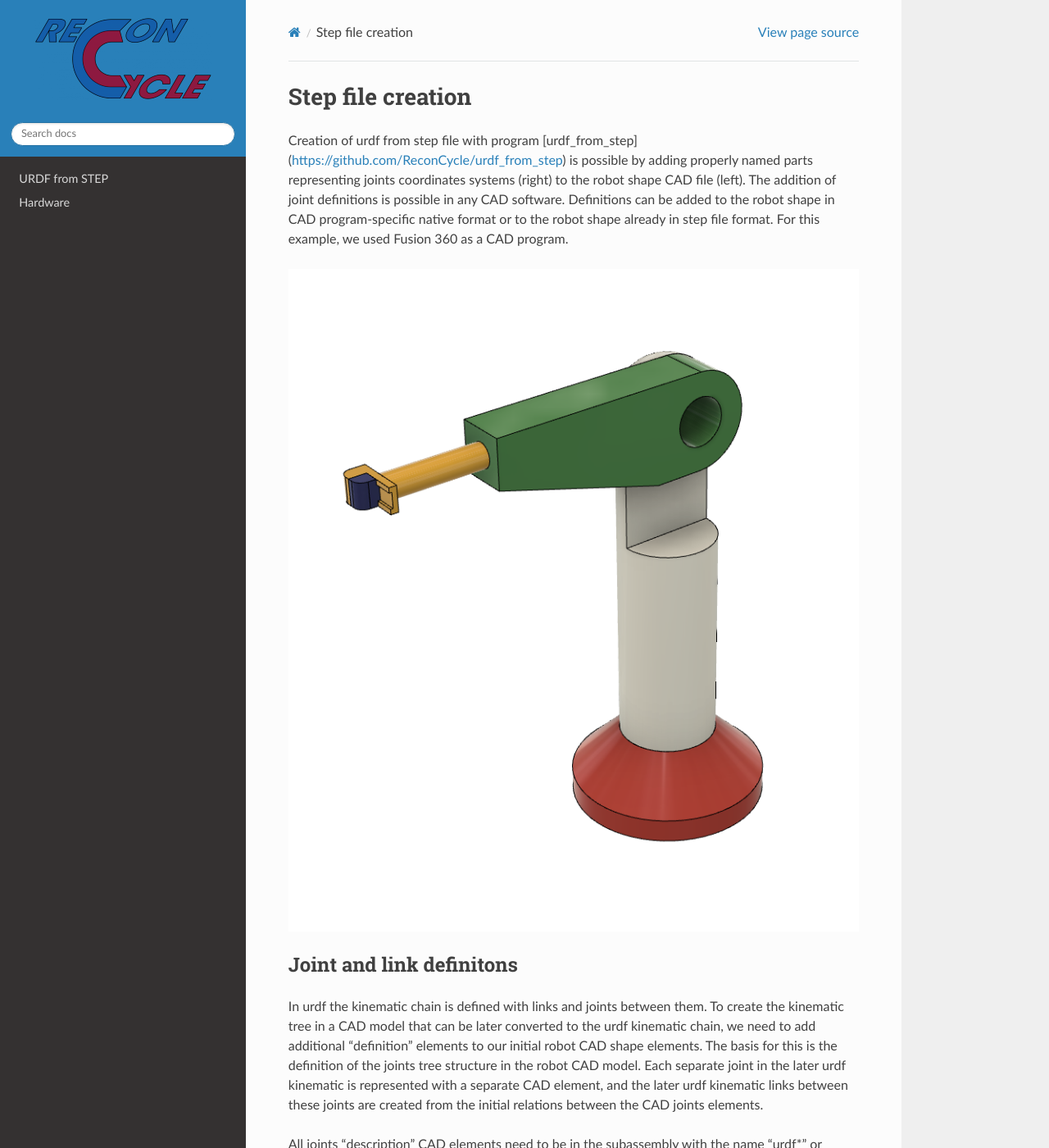
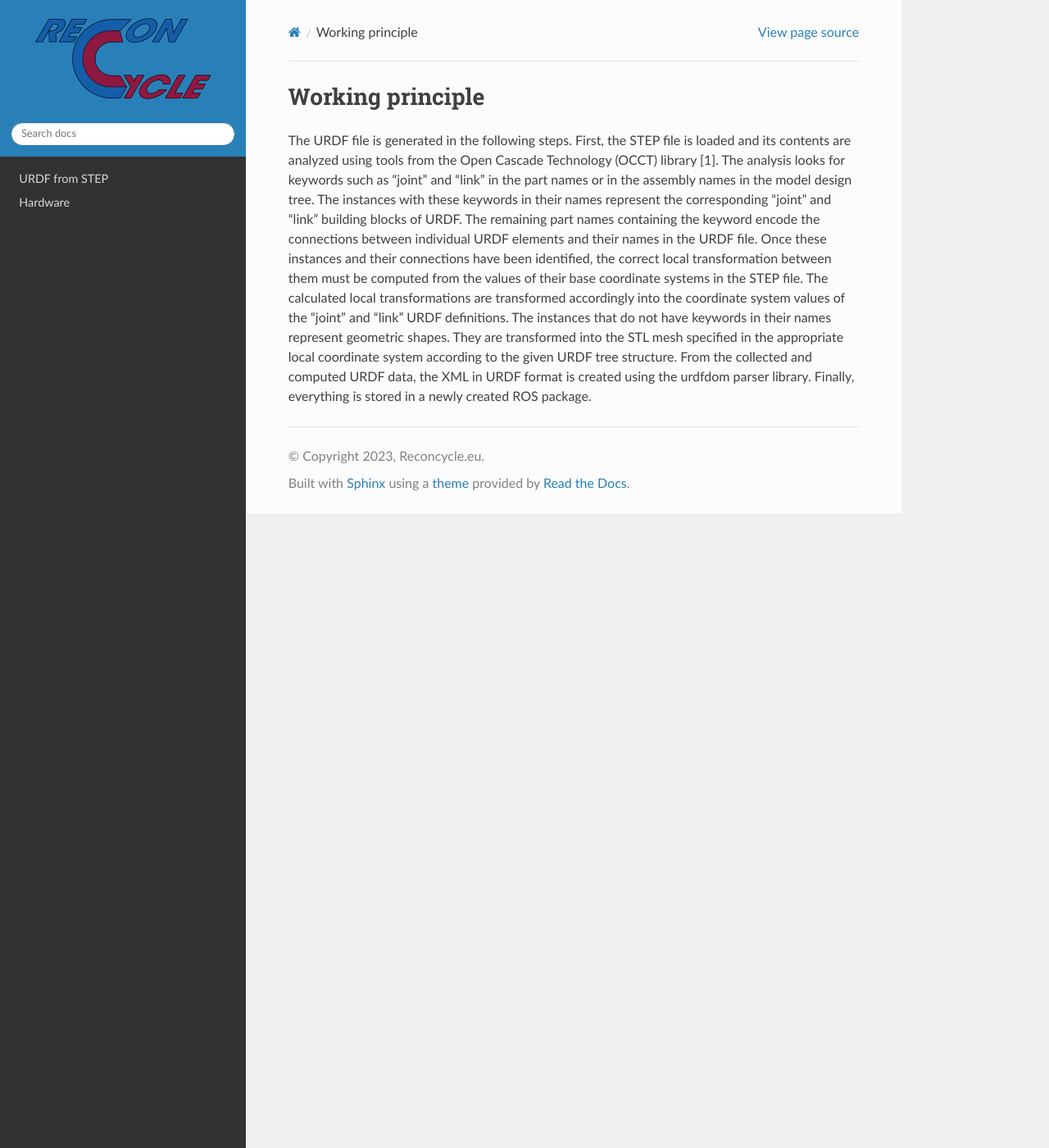
Before and after one commit to ReconCycle/reconcycle.github.io, a Sphinx documentation site: the page built from docs/source/urdf_converter/coverting_with_ros.rst, in a window 1280 px wide and 1400 px high. Shown: the whole window at 82% size. Built offline with Sphinx 7.4.7 and the Read the Docs theme 2.0.0, drawn with Linux system fonts in a browser that asks for light colours; pages that are not in the unit, such as notebooks, are missing from menus; some of the changed text lies outside the part shown.

Commit message:
strocture error

```diff
--- a/docs/source/urdf_converter/coverting_with_ros.rst
+++ b/docs/source/urdf_converter/coverting_with_ros.rst
@@ -1,63 +1,7 @@
-Step file creation
-=====
 
 
 
-Creation of urdf from step file with program [urdf_from_step](https://github.com/ReconCycle/urdf_from_step) is possible by adding properly named parts representing joints coordinates systems (right) to the robot shape CAD file (left). The addition of joint definitions is possible in any CAD software. Definitions can be added to the robot shape in CAD program-specific native format or to the robot shape already in step file format. For this example, we used Fusion 360 as a CAD program.
+Working principle
+===============
 
-
-.. image:: figures_creating_step/robot_arm_cad.PNG
-   :width: 700px
-
-
-Joint and link definitons
------------------
-In urdf the kinematic chain is defined with links and joints between them. To create the kinematic tree in a CAD model that can be later converted to the urdf kinematic chain, we need to add additional "definition" elements to our initial robot CAD shape elements. The basis for this is the definition of the joints tree structure in the robot CAD model. Each separate joint in the later urdf kinematic is represented with a separate CAD element, and the later urdf kinematic links between these joints are created from the initial relations between the CAD joints elements.
-
-All joints "description" CAD elements need to be in the subassembly with the name "urdf*" or "URDF*". This subassembly needs to be created on the top level of the CAD tree, like in the image:
-
-
-.. image:: figures_creating_step/tree_clean.PNG
-   :width: 700px
-
-Each created joint CAD element needs to be named "joint_PARENT_to_CHILD_*". Where "joint_" and "\_to_" are joint tags and "PARENT" and "CHILD" are urdf links names of your choice, that the defined joint is connecting. As per convention "\*"  after the last underscore can be substituted with anything. Special joint definitions "joint_base_*" also need to be added, that mark the origin of the whole urdf coordinate system and root of the kinematic tree.
-
-Joint definitions define the urdf kinematics chains by defining a child from the previous joint as a parent in the next one. The chain of definitions should start with the link "base" from "joint_base_*" and be unbroken to the end nodes. The kinematic tree can be branched to different end nodes.
-
-
-Joint definition CAD element
------------------
-
-
-The joint definition CAD element needs to be created as the subassembly as the name of the part inside the joint subassembly defines the joint type. Currently following three joint types are supported fixed, revolute, and prismatic with corresponding parts names "fixed*", "revolute*" and "prismatic*".
-
-The coordinate system of the subpart represents the joint coordinate system in urdf definitions. In the case of the revolute and prismatic axis, the x-axis is the rotation axis or the direction of translational movement.
-
-The shape in the joint subassembly is saved to the STEP file but it is later ignored in the urdf creation, so any user may choose his own desired shapes inside of joints definitions. Because the Fusion 360 doesn't want to save the part with no shape to the STEP file we added the ball shape to the part representing the joint type.
-
-
-.. image:: figures_creating_step/joint_cad_definition.PNG
-   :width: 700px
-
-We created one CAD joint definition that we mated as an independent copy for all our joint definitions. For each copy, we changed the subassembly name to the required link names that it was connecting and we changed the internal part name to the joint type that it was representing.
-
-
-Link shapes definitions
------------------
-
-
-Kinematic links for urdf are created automaticly from the joints elements relations. With the link "definition" element we only need to connect diffrent parts of our initial robot CAD shape to corespoding links.
-
-link_LINKNAME_*
-
-Not all link names from urdf assembly definiton need to have shape definions
-
-The shapes than are not hiarchily in any link they are automatily added to urdf base link
-
-[//]: # "STL also exported automatic"
-
-Colors..
-
-
-.. image:: figures_creating_step/tree_shapes.PNG
-   :width: 700px
+The URDF file is generated in the following steps. First, the STEP file is loaded and its contents are analyzed using tools from the Open Cascade Technology (OCCT) library [1]. The analysis looks for keywords such as "joint" and "link" in the part names or in the assembly names in the model design tree. The instances with these keywords in their names represent the corresponding "joint" and "link" building blocks of URDF. The remaining part names containing the keyword encode the connections between individual URDF elements and their names in the URDF file. Once these instances and their connections have been identified, the correct local transformation between them must be computed from the values of their base coordinate systems in the STEP file. The calculated local transformations are transformed accordingly into the coordinate system values of the "joint" and "link" URDF definitions. The instances that do not have keywords in their names represent geometric shapes. They are transformed into the STL mesh specified in the appropriate local coordinate system according to the given URDF tree structure. From the collected and computed URDF data, the XML in URDF format is created using the urdfdom parser library. Finally, everything is stored in a newly created ROS package.
--- a/docs/source/urdf_converter/urdf_converter.rst
+++ b/docs/source/urdf_converter/urdf_converter.rst
@@ -31,14 +31,6 @@ Cutter module from Reconcycle project:
 
 
 
-Working principle
------------------
-
-The URDF file is generated in the following steps. First, the STEP file is loaded and its contents are analyzed using tools from the Open Cascade Technology (OCCT) library [1]. The analysis looks for keywords such as "joint" and "link" in the part names or in the assembly names in the model design tree. The instances with these keywords in their names represent the corresponding "joint" and "link" building blocks of URDF. The remaining part names containing the keyword encode the connections between individual URDF elements and their names in the URDF file. Once these instances and their connections have been identified, the correct local transformation between them must be computed from the values of their base coordinate systems in the STEP file. The calculated local transformations are transformed accordingly into the coordinate system values of the "joint" and "link" URDF definitions. The instances that do not have keywords in their names represent geometric shapes. They are transformed into the STL mesh specified in the appropriate local coordinate system according to the given URDF tree structure. From the collected and computed URDF data, the XML in URDF format is created using the urdfdom parser library. Finally, everything is stored in a newly created ROS package.
-
-
-
-
 
 
 .. note::
@@ -50,6 +42,7 @@ The URDF file is generated in the following steps. First, the STEP file is loade
 .. toctree::
    :maxdepth: 2
 
+   converting_with_ros
    instalation
    creating_step_file
    examples
```
